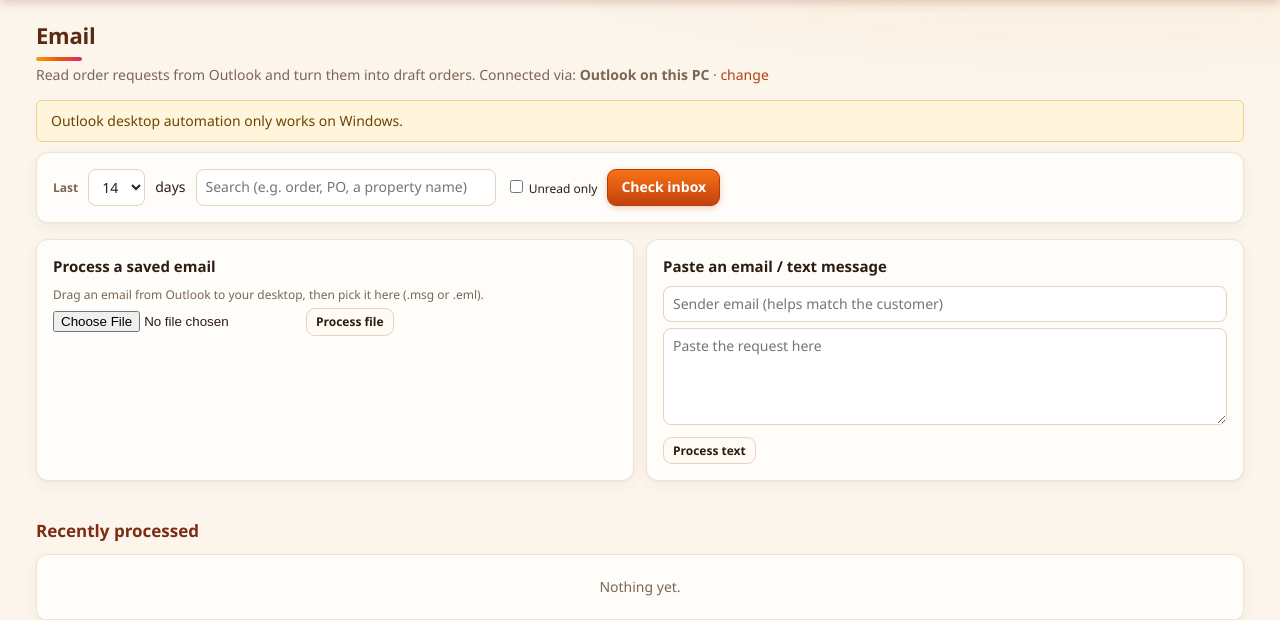
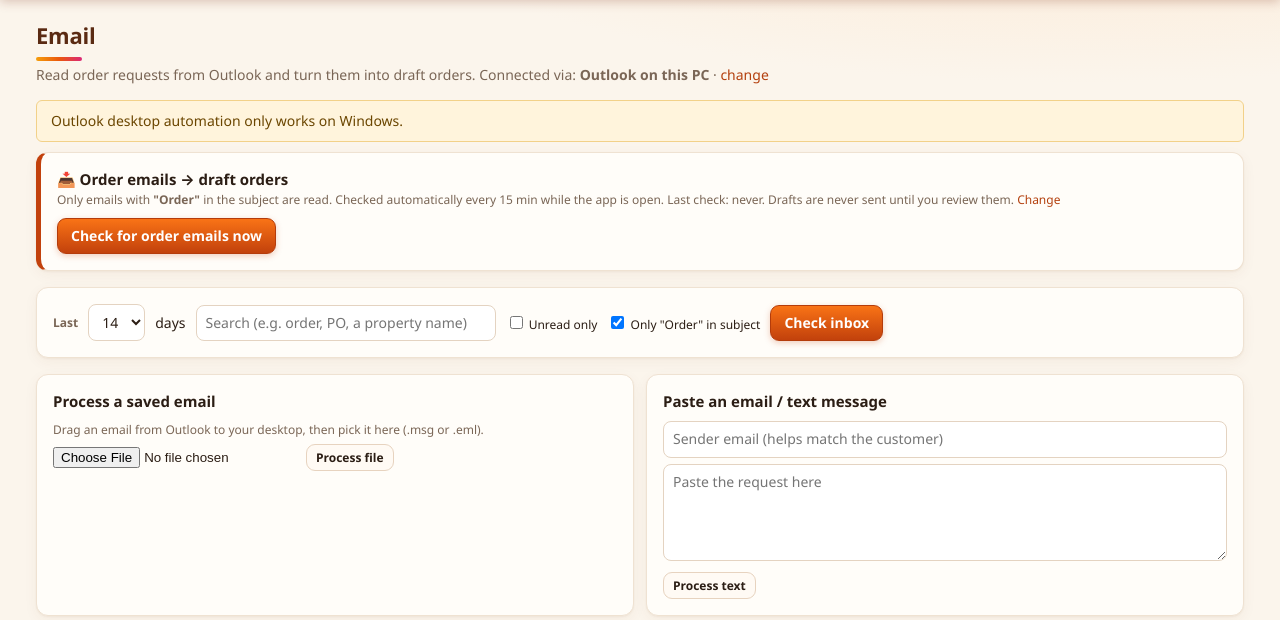
Before and after one commit to taylor223223/OrderFormApp, a Flask app: page /email in a window 1280 px wide. Shown: the part 77-697 px from the top of the page. Run offline with Flask 3, Linux system fonts and the light colour scheme; the visitor is signed in with stand-in values (Sample User, id 1); data comes from the database, SQL or seed files in the repository; data that the repository does not hold is empty.

Commit message:
v1.9.0: auto-read 'Order' emails into draft orders for review

```diff
--- a/orderapp/db.py
+++ b/orderapp/db.py
@@ -73,6 +73,10 @@ CREATE INDEX IF NOT EXISTS ix_orders_cust ON orders(customer_id);
 CUSTOMER_FIELDS = ["name", "acct", "address", "city", "state", "zip", "mgmt", "phone", "email", "notes"]
 
 DEFAULT_SETTINGS = {
+    "email_order_word": "Order",      # only emails with this in the subject are read automatically
+    "email_auto_minutes": "15",       # 0 = off
+    "email_lookback_days": "3",
+    "email_last_check": "",
     "sales_rep": "Taylor M. Anderson",
     "order_to": "orders@apartmentinterior.net",
     "order_cc": "",
@@ -159,6 +163,7 @@ MIGRATIONS = {
     "customers": {"status": "TEXT", "tags": "TEXT", "lat": "REAL", "lon": "REAL", "geo_address": "TEXT",
                   "owner": "TEXT"},
     "route_stops": {"products": "TEXT", "done_at": "TEXT"},
+    "email_messages": {"order_ids": "TEXT", "auto": "INTEGER"},
 }
 
 # quick picks for "what am I estimating" on a route stop
--- a/orderapp/routes/emails.py
+++ b/orderapp/routes/emails.py
@@ -59,7 +59,9 @@ def inbox():
             error = why
         else:
             try:
-                messages = prov.list_messages(days=days, unread_only=unread, search=search)
+                messages = prov.list_messages(days=days, unread_only=unread, search=search,
+                                              subject_word=(setting("email_order_word") or "Order")
+                                              if request.args.get("orders_only") else "")
             except MailError as e:
                 error = str(e)
             except Exception as e:  # noqa: BLE001
@@ -70,8 +72,12 @@ def inbox():
         m["row"] = dict(r) if r else None
     recent = q("""SELECT e.*, c.name AS cname FROM email_messages e LEFT JOIN orders o ON o.id=e.order_id
                   LEFT JOIN customers c ON c.id=o.customer_id ORDER BY e.id DESC LIMIT 25""")
+    auto_rows = q("""SELECT e.*, c.name AS cname FROM email_messages e LEFT JOIN orders o ON o.id=e.order_id
+                     LEFT JOIN customers c ON c.id=o.customer_id WHERE e.auto=1 ORDER BY e.id DESC LIMIT 30""")
+    auto = {"word": setting("email_order_word") or "Order", "minutes": setting("email_auto_minutes") or "0",
+            "last": setting("email_last_check") or "never", "rows": auto_rows}
     return render_template("email_inbox.html", provider=prov.name, ok=ok, why=why, messages=messages, error=error,
-                           days=days, search=search, unread=unread, recent=recent,
+                           days=days, search=search, unread=unread, recent=recent, auto=auto,
                            checked=bool(request.args.get("check")))
 
 
@@ -161,19 +167,12 @@ def _blocks_from_email(form_key, cid, p, units_override=None):
     return blocks
 
 
-@bp.route("/email/msg/<int:rid>/order", methods=["POST"])
-@login_required
-def make_order(rid):
-    r = q("SELECT * FROM email_messages WHERE id=?", (rid,), one=True) or abort(404)
+def create_draft(rid, form_key, cid=None, po="", units=None, add_contact=False, auto=False):
+    """Turn a stored email into a Draft order (never sent - you review it first). Returns order id."""
+    r = q("SELECT * FROM email_messages WHERE id=?", (rid,), one=True)
     p = loads(r["parsed"])
-    form_key = request.form.get("form_key")
-    if form_key not in FORMS:
-        flash("Pick which order form to use.", "error")
-        return redirect(url_for("emails.message", rid=rid))
-    cid = request.form.get("customer_id", type=int)
     c = q("SELECT * FROM customers WHERE id=?", (cid,), one=True) if cid else None
-    po = request.form.get("po", "").strip() or p.get("po", "")
-    units = [u.strip() for u in re.split(r"[,\s]+", request.form.get("units", "")) if u.strip()]
+    po = po or p.get("po", "")
     filled = next((ff for ff in p.get("filled_forms", []) if ff["form_key"] == form_key), None)
     if filled:
         data = filled["data"]
@@ -184,19 +183,21 @@ def make_order(rid):
     else:
         data = {"header": customer_header(c), "blocks": _blocks_from_email(form_key, cid, p, units or None)}
     data["header"]["po"] = po or data["header"].get("po", "")
-    data["header"].setdefault("date", today())
     if not data["header"].get("date"):
         data["header"]["date"] = today()
     data.setdefault("sales_rep", setting("sales_rep"))
-    note = f"From email: {r['sender_name'] or r['sender']} - {r['subject']}"[:200]
+    note = (("Auto-drafted from email: " if auto else "From email: ")
+            + f"{r['sender_name'] or r['sender']} - {r['subject']}")[:200]
     data["comments"] = data.get("comments") or ""
     oid = x("""INSERT INTO orders(customer_id, form_key, title, po, order_date, status, data, source, notes, created,
                updated) VALUES (?,?,?,?,?,'Draft',?,'email',?,?,?)""",
             (cid, form_key, FORMS[form_key]["title"], data["header"]["po"], data["header"]["date"], dumps(data),
              note, now(), now()))
     add_status(oid, "Draft", note)
-    x("UPDATE email_messages SET status='ordered', order_id=? WHERE id=?", (oid, rid))
-    if c is not None and r["sender"] and request.form.get("add_contact"):
+    ids = [i for i in (r["order_ids"] or "").split(",") if i] + [str(oid)]
+    x("UPDATE email_messages SET status=?, order_id=coalesce(order_id, ?), order_ids=? WHERE id=?",
+      ("drafted" if auto else "ordered", oid, ",".join(ids), rid))
+    if c is not None and r["sender"] and add_contact:
         b = new_batch("email", f"Contact from email: {r['sender']}")
         if propose_contact(b, c, {"name": r["sender_name"], "email": r["sender"],
                                   "phone": p.get("contact", {}).get("phone", "")}):
@@ -204,7 +205,98 @@ def make_order(rid):
                        url_for("imports.review_batch", bid=b), "Review contact", "info")
         else:
             x("DELETE FROM change_batches WHERE id=?", (b,))
-    n = len(data.get("blocks", []))
+    return oid
+
+
+def forms_for_email(p):
+    """Which order forms an email needs: attached filled forms first, then one per product mentioned."""
+    from ..catalog import VARIANT_PARENT, forms_for_product
+    out = [ff["form_key"] for ff in p.get("filled_forms", [])]
+    for it in p.get("items", []):
+        fk = (forms_for_product(it.get("product")) or [None])[0] if it.get("product") else None
+        fk = VARIANT_PARENT.get(fk, fk)
+        if fk and fk not in out and VARIANT_PARENT.get(fk, fk) not in [VARIANT_PARENT.get(o, o) for o in out]:
+            out.append(fk)
+    if not out and p.get("form_key"):
+        out.append(VARIANT_PARENT.get(p["form_key"], p["form_key"]))
+    return out
+
+
+def auto_check(prov=None):
+    """Read only emails whose subject contains the order word, and draft orders from the new ones.
+    Returns a summary dict. Nothing is ever sent."""
+    prov = prov or provider(setting)
+    word = (setting("email_order_word") or "Order").strip()
+    days = setting("email_lookback_days") or "3"
+    res = {"found": 0, "new": 0, "drafts": 0, "no_form": 0, "error": ""}
+    if prov.name == "eml":
+        res["error"] = "Email isn't connected (Settings -> Email)."
+        return res
+    ok, why = prov.available()
+    if not ok:
+        res["error"] = why
+        return res
+    try:
+        msgs = prov.list_messages(days=days, limit=100, subject_word=word)
+    except Exception as e:  # noqa: BLE001
+        res["error"] = f"Couldn't read the inbox: {e}"
+        return res
+    res["found"] = len(msgs)
+    seen = {r["msg_id"] for r in q("SELECT msg_id FROM email_messages WHERE msg_id IS NOT NULL")}
+    for m in msgs:
+        if m["msg_id"] in seen:
+            continue
+        try:
+            full = prov.get_message(m["msg_id"])
+        except Exception:  # noqa: BLE001
+            continue
+        rid = _store(full, prov.name)
+        x("UPDATE email_messages SET auto=1 WHERE id=?", (rid,))
+        res["new"] += 1
+        p = loads(q("SELECT parsed FROM email_messages WHERE id=?", (rid,), one=True)["parsed"])
+        forms = forms_for_email(p)
+        if not forms:
+            x("UPDATE email_messages SET status='needs form' WHERE id=?", (rid,))
+            res["no_form"] += 1
+            continue
+        for fk in forms:
+            if fk in FORMS:
+                create_draft(rid, fk, p.get("customer_id"), auto=True)
+                res["drafts"] += 1
+    from datetime import datetime as _dt
+    from ..db import set_setting
+    set_setting("email_last_check", _dt.now().strftime("%Y-%m-%d %H:%M"))
+    return res
+
+
+@bp.route("/email/check_orders", methods=["POST"])
+@login_required
+def check_orders():
+    r = auto_check()
+    if r["error"]:
+        flash(r["error"], "error")
+    elif not r["new"]:
+        flash(f"Checked: no new emails with \"{setting('email_order_word') or 'Order'}\" in the subject.", "ok")
+    else:
+        flash(f"{r['new']} new order email(s): {r['drafts']} draft order(s) ready to review"
+              + (f", {r['no_form']} need you to pick the form" if r["no_form"] else "") + ".", "ok")
+    nxt = request.form.get("next") or ""
+    return redirect(nxt if nxt.startswith("/") and not nxt.startswith("//") else url_for("emails.inbox") + "#auto")
+
+
+@bp.route("/email/msg/<int:rid>/order", methods=["POST"])
+@login_required
+def make_order(rid):
+    q("SELECT id FROM email_messages WHERE id=?", (rid,), one=True) or abort(404)
+    form_key = request.form.get("form_key")
+    if form_key not in FORMS:
+        flash("Pick which order form to use.", "error")
+        return redirect(url_for("emails.message", rid=rid))
+    units = [u.strip() for u in re.split(r"[,\s]+", request.form.get("units", "")) if u.strip()]
+    oid = create_draft(rid, form_key, request.form.get("customer_id", type=int), request.form.get("po", "").strip(),
+                       units, add_contact=bool(request.form.get("add_contact")))
+    o = q("SELECT data FROM orders WHERE id=?", (oid,), one=True)
+    n = len(loads(o["data"]).get("blocks", []))
     flash(f"Draft order created with {n} line(s) - check the predicted values (highlighted) and save.", "ok")
     return redirect(url_for("orders.editor", order=oid))
 
--- a/orderapp/templates/base.html
+++ b/orderapp/templates/base.html
@@ -27,7 +27,7 @@
     <a href="{{ url_for('crm.home') }}" class="{{ 'on' if ep.startswith('crm.') }}" style="--c:#db2777"><span class="ic">🤝</span>CRM</a>
     <a href="{{ url_for('plan.week') }}" class="{{ 'on' if ep.startswith('plan.') }}" style="--c:#65a30d"><span class="ic">🗺️</span>Routes</a>
     <a href="{{ url_for('orders.tracking') }}" class="{{ 'on' if ep in ('orders.tracking','orders.view','orders.send_page') }}" style="--c:#0d9488"><span class="ic">📦</span>Order Tracking</a>
-    <a href="{{ url_for('emails.inbox') }}" class="{{ 'on' if ep.startswith('emails.') }}" style="--c:#c2410c"><span class="ic">✉️</span>Email</a>
+    <a href="{{ url_for('emails.inbox') }}" class="{{ 'on' if ep.startswith('emails.') }}" style="--c:#c2410c"><span class="ic">✉️</span>Email{% if email_drafts %}<span class="badge" title="Order emails turned into drafts, waiting for review">{{ email_drafts }}</span>{% endif %}</a>
     <a href="{{ url_for('imports.upload') }}" class="{{ 'on' if ep in ('imports.upload','imports.apply_mapping') }}" style="--c:#a16207"><span class="ic">📥</span>Import CSV</a>
     <a href="{{ url_for('imports.review') }}" class="{{ 'on' if ep.startswith('imports.review') }}" style="--c:#b45309"><span class="ic">✅</span>Review{% if pending_reviews %}<span class="badge">{{ pending_reviews }}</span>{% endif %}</a>
     <a href="{{ url_for('settings.index') }}" class="{{ 'on' if ep.startswith('settings.') }}" style="--c:#78716c"><span class="ic">⚙️</span>Settings</a>
--- a/orderapp/templates/dashboard.html
+++ b/orderapp/templates/dashboard.html
@@ -3,6 +3,7 @@
 {% block body %}
 <div class="pagehead"><div><h1>Dashboard</h1><div class="muted">Start an order, check what's open, or review incoming info.</div></div>
   <div class="row"><a class="btn primary" href="{{ url_for('orders.new') }}">+ New order</a><a class="btn" href="{{ url_for('photos.field_order') }}">Photo order</a><a class="btn" href="{{ url_for('emails.inbox') }}">Check email</a><a class="btn" href="{{ url_for('crm.home') }}#quicklog">CRM</a><a class="btn" href="{{ url_for('plan.day', day=today) }}">Today's route</a></div></div>
+{% if email_drafts %}<div class="flash" style="display:flex;justify-content:space-between;align-items:center;gap:10px;flex-wrap:wrap"><span>📥 <b>{{ email_drafts }} order email{{ '' if email_drafts == 1 else 's' }}</b> turned into draft orders. Review them before sending.</span><a class="btn sm primary" href="{{ url_for('emails.inbox') }}#auto">Review drafts</a></div>{% endif %}
 <div class="grid g4">
   <a class="stat" href="{{ url_for('customers.index') }}"><div class="n">{{ stats.customers }}</div><div class="l">Customers</div></a>
   <div class="stat"><div class="n">{{ stats.units }}</div><div class="l">Units saved</div></div>
--- a/orderapp/templates/email_inbox.html
+++ b/orderapp/templates/email_inbox.html
@@ -3,12 +3,30 @@
 <div class="pagehead"><div><h1>Email</h1><div class="muted">Read order requests from Outlook and turn them into draft orders.
 Connected via: <b>{{ {'outlook_desktop':'Outlook on this PC','graph':'Microsoft 365 sign-in','eml':'none (draft files)'}[provider] }}</b> · <a href="{{ url_for('settings.index') }}#email">change</a></div></div></div>
 {% if not ok and provider != 'eml' %}<div class="flash warn">{{ why }}</div>{% endif %}
+<div class="card" id="auto" style="border-left:5px solid #c2410c">
+  <div class="row" style="justify-content:space-between">
+    <div><h3 style="margin:0">📥 Order emails → draft orders</h3>
+      <div class="small muted">Only emails with <b>"{{ auto.word }}"</b> in the subject are read.
+      {% if auto.minutes|int > 0 and provider != 'eml' %}Checked automatically every {{ auto.minutes }} min while the app is open.{% else %}Automatic checking is off.{% endif %}
+      Last check: {{ auto.last }}. Drafts are never sent until you review them. <a href="{{ url_for('settings.index') }}#email">Change</a></div></div>
+    <form method="post" action="{{ url_for('emails.check_orders') }}"><button class="btn primary" {{ 'disabled' if provider == 'eml' }}>Check for order emails now</button></form>
+  </div>
+  {% if auto.rows %}
+  <div class="tablewrap" style="margin-top:10px"><table>
+  <tr><th>Received</th><th>From</th><th>Subject</th><th>Property</th><th>Draft</th></tr>
+  {% for r in auto.rows %}<tr><td class="small nowrap">{{ r.received }}</td><td class="small">{{ r.sender_name or r.sender }}</td>
+  <td><a href="{{ url_for('emails.message', rid=r.id) }}">{{ r.subject or '(no subject)' }}</a></td>
+  <td class="small">{{ r.cname or '' }}{% if not r.cname %}<span class="tag warn">match customer</span>{% endif %}</td>
+  <td class="nowrap">{% for oid in (r.order_ids or '').split(',') if oid %}<a class="tag ok" href="{{ url_for('orders.editor', order=oid) }}">Review draft #{{ oid }}</a> {% else %}<a class="tag warn" href="{{ url_for('emails.message', rid=r.id) }}">pick form</a>{% endfor %}</td></tr>{% endfor %}
+  </table></div>{% endif %}
+</div>
 {% if provider != 'eml' %}
 <form class="card row">
   <input type="hidden" name="check" value="1">
   <label style="margin:0">Last</label><select name="days" style="width:auto">{% for d in ['3','7','14','30','60'] %}<option {{ 'selected' if d==days }}>{{ d }}</option>{% endfor %}</select><span>days</span>
   <input name="q" value="{{ search }}" placeholder="Search (e.g. order, PO, a property name)" style="max-width:300px">
   <label style="margin:0;font-weight:400;color:var(--ink)"><input type="checkbox" name="unread" value="1" {{ 'checked' if unread }}> Unread only</label>
+  <label style="margin:0;font-weight:400;color:var(--ink)"><input type="checkbox" name="orders_only" value="1" {{ 'checked' if request.args.get('orders_only') or not checked }}> Only "{{ auto.word }}" in subject</label>
   <button class="btn primary">Check inbox</button>
 </form>
 {% endif %}
```
Also changed, not shown: orderapp/__init__.py (+41 -4 lines), orderapp/emailer.py (+9 -2 lines), orderapp/routes/settings.py (+6 -2 lines), orderapp/templates/settings.html (+8 -0 lines), tests/test_app.py (+53 -0 lines).
